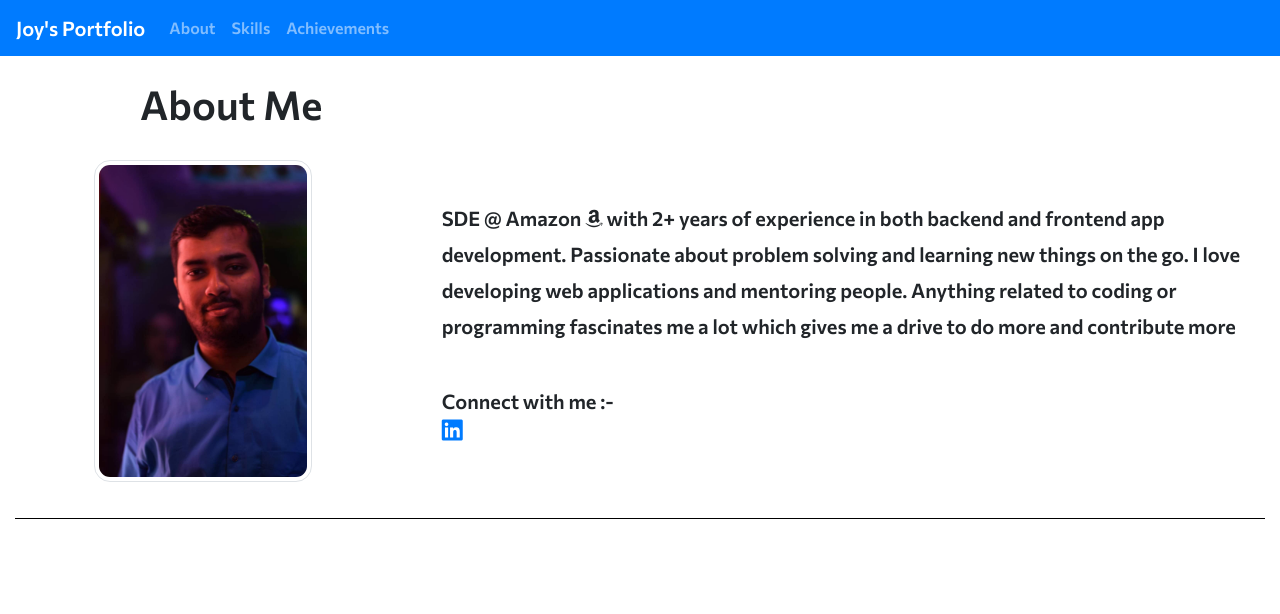
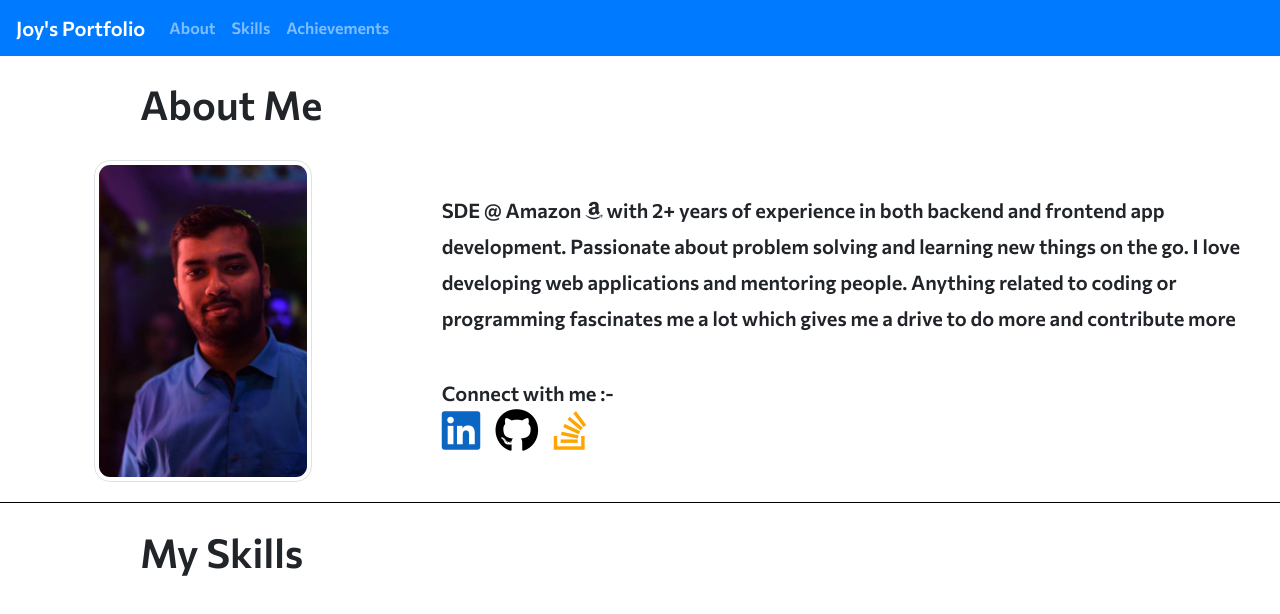
Before and after one commit to joydas65/My-Portfolio, a plain HTML site: page index.html in a window 1280 px wide. Drawn offline with nearby package versions, Linux system fonts and the light colour scheme.

Commit message:
finished intro section

```diff
--- a/index.css
+++ b/index.css
@@ -21,3 +21,11 @@
 .separator-line {
     border-top: 1px solid #000;
 }
+
+.add-top-line {
+    border-top: 1px solid black;
+}
+
+.marginTop2Percent {
+    margin-top: 2%;
+}
--- a/index.html
+++ b/index.html
@@ -56,12 +56,26 @@
             </p>
             <p class="lead">Connect with me :- <br>
                 <a href="https://www.linkedin.com/in/joy-das-312681146/">
-                    <i style="font-size: larger;" class="fab fa-linkedin"></i>
+                    <i style="font-size: 2.2em; color: #0a66c2;" class="fab fa-linkedin"></i>
+                </a>
+                &nbsp;&nbsp;
+                <a href="https://github.com/joydas65">
+                    <i style="font-size: 2.2em; color: black;" class="fab fa-github"></i>
+                </a>
+                &nbsp;&nbsp;
+                <a href="https://stackoverflow.com/users/story/9545103">
+                  <i class="fab fa-stack-overflow" style="font-size: 2.2em; color: orange"></i>
                 </a>
             </p>
         </div>
     </div>
-    <hr class="separator-line">
+</div>
+<div class="container-fluid add-top-line">
+  <div class="row align-items-center justify-content-center">
+    <div class="col-xs-12 col sm-12 col-md-12 col-lg-12 col-xl-12">
+        <p class="h1 my-about-me-custom-style marginTop2Percent">My Skills</p>
+    </div>
+  </div>
 </div>
 
 </body>
```
